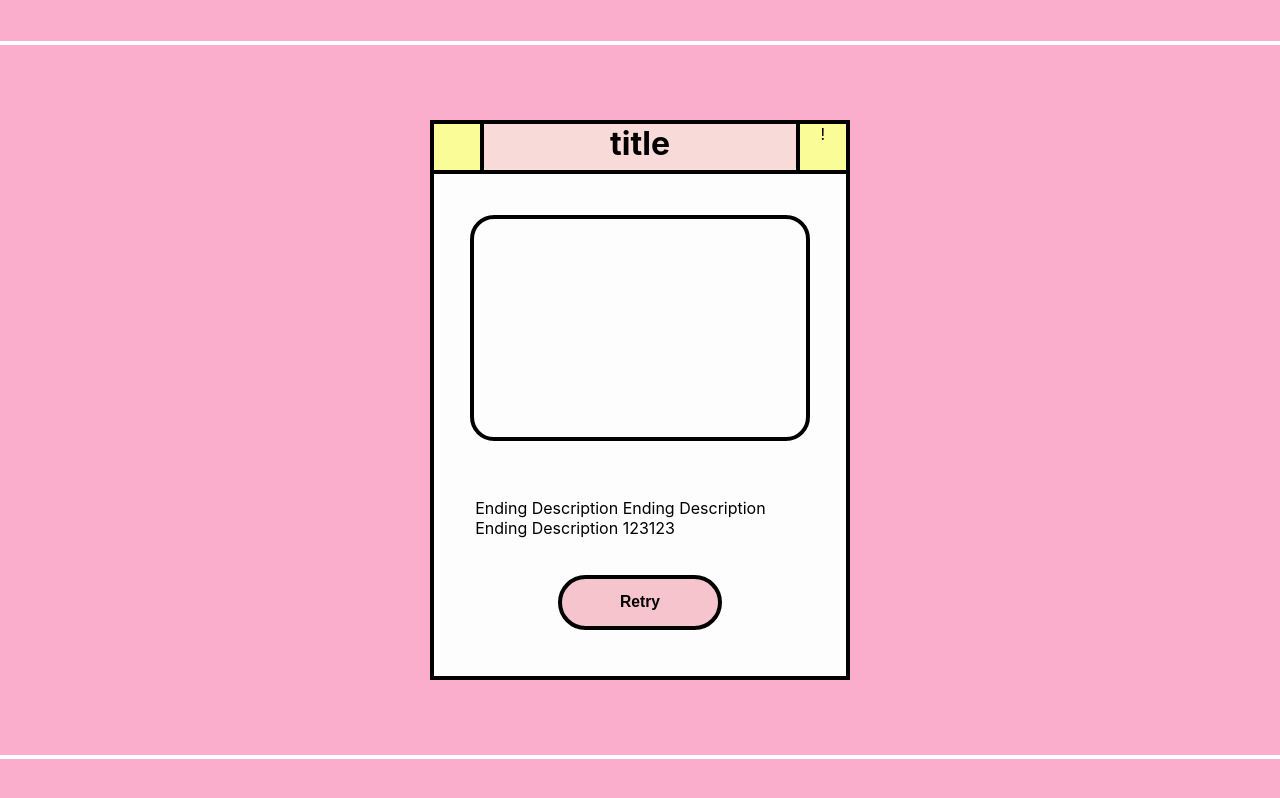
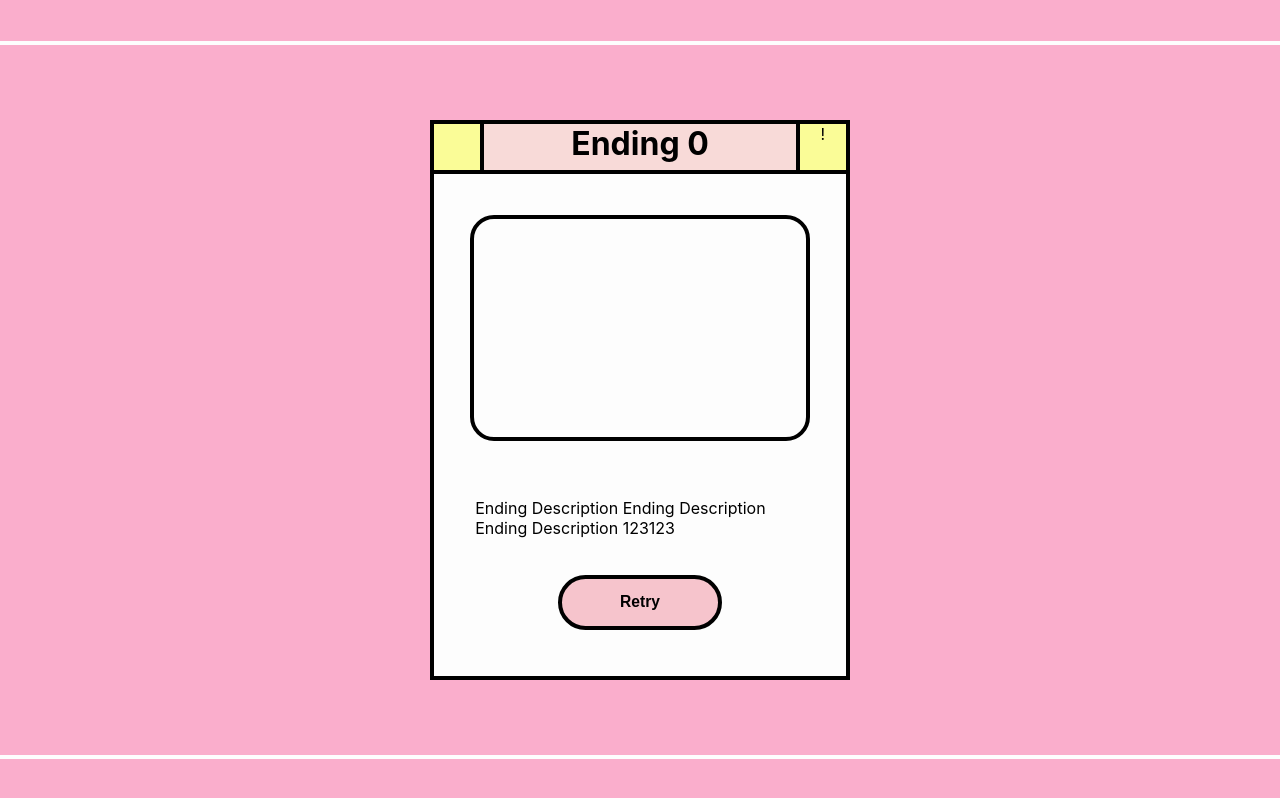
Before and after one commit to nkathyy/Life-Sim, a React (Create React App) app: page / in a window 1280 px wide. Built offline with nearby package versions, Linux system fonts and the light colour scheme.

Commit message:
set game system data

```diff
--- a/src/App.jsx
+++ b/src/App.jsx
@@ -4,10 +4,13 @@ import GameScreen from "./components/GameScreen";
 import StartScreen from "./components/StartScreen";
 import MessageBox from "./components/MessageBox";
 import EndingScreen from "./components/EndingScreen";
+import { systemStat } from "./constants/systemStat.js";
 
 function App() {
   const [gameState, setGameState] = useState(2);
   // 0 = start state; 1 = game state; 2 = end
+
+  const [gameSystemData, setGameSystemData] = useState(systemStat);
 
   const [isMsgOpen, setIsMsgOpen] = useState(false);
   const openMsgBox = () => {
@@ -29,7 +32,13 @@ function App() {
       <div className="mainContainer">
         <div className="topBar">
           <div className="boxes left"></div>
-          <h1>title</h1>
+          <h1>
+            {gameState === 0
+              ? "Start"
+              : gameState === 1
+              ? `Day ${gameSystemData.day}`
+              : `Ending ${gameSystemData.ending}`}
+          </h1>
           <div className="boxes right" onClick={openMsgBox}>
             !
           </div>
--- /dev/null
+++ b/src/constants/systemStat.js
@@ -0,0 +1,6 @@
+export const systemStat = {
+  day: 1,
+  dateTimes: 0,
+  outTimes: 0,
+  ending: 0,
+};
```
